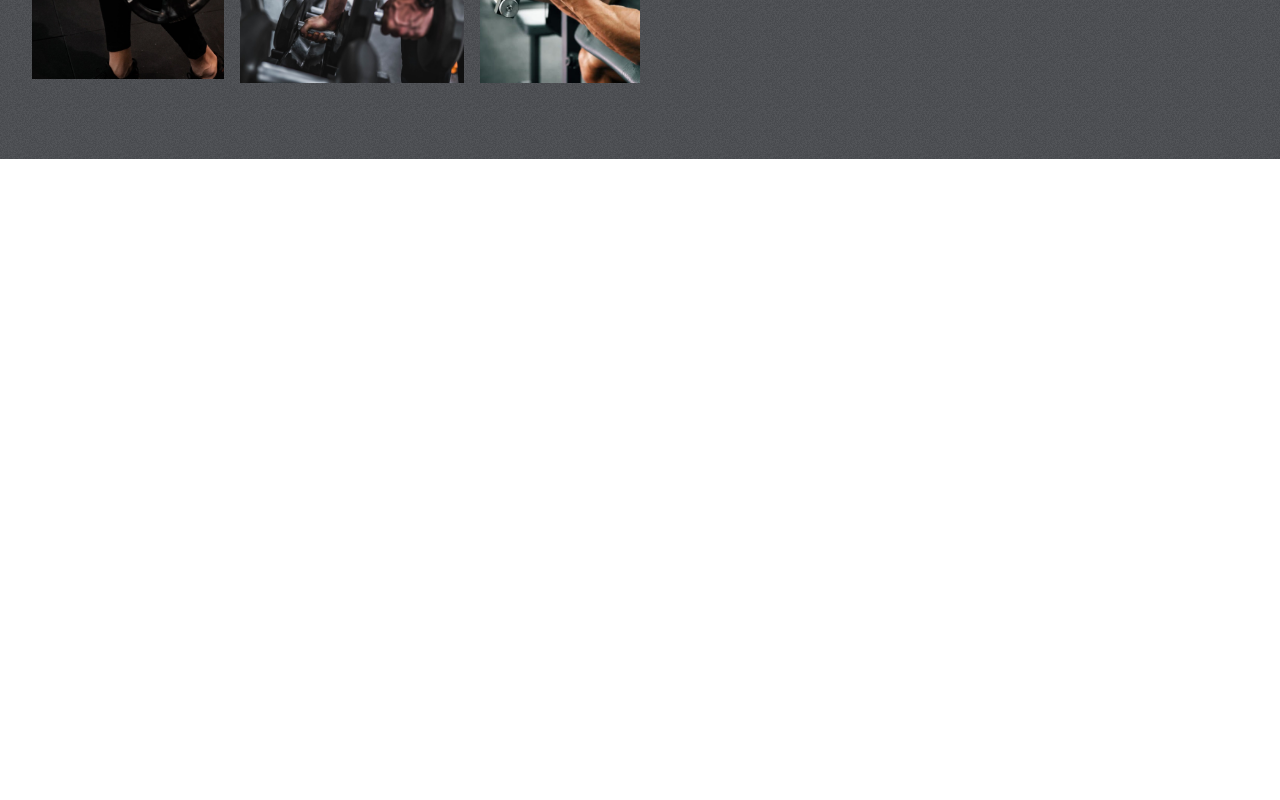
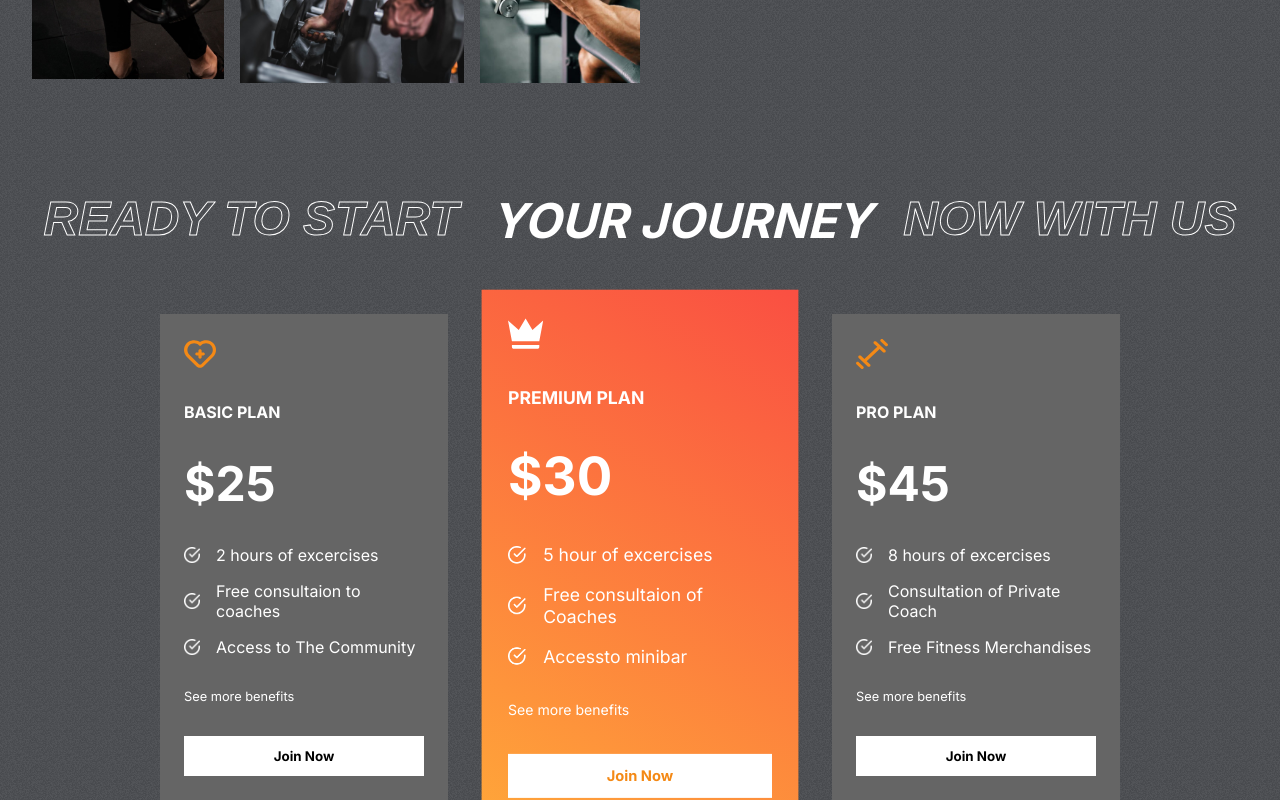
Before and after one commit to Vysint/React-FitClub, a React (Create React App) app: page / in a window 1280 px wide. Shown: the part 1630-2430 px from the top of the page. Before the commit the page ends 1789 px from the top, so only its background shows below. Built offline with nearby package versions, Linux system fonts and the light colour scheme.

Commit message:
Added the Markup for the Plans section and it's CSS styling

```diff
--- a/src/App.js
+++ b/src/App.js
@@ -2,6 +2,7 @@
 import "./App.css";
 import Programs from "./components/Programs/Programs";
 import Reasons from "./components/Reasons/Reasons";
+import Plans from "./components/Plans/Plans";
 
 
 function App() {
@@ -10,6 +11,7 @@
       <Hero />
       <Programs/>
       <Reasons/>
+      <Plans/>
     </div>
   );
 }
--- /dev/null
+++ b/src/components/Plans/Plans.css
@@ -0,0 +1,62 @@
+.plans-container{
+    margin-top: -4rem;
+    padding: 0 2rem;
+    display: flex;
+    flex-direction: column;
+    gap: 4rem;
+    position: relative;
+}
+.plans{
+    display: flex;
+    align-items: center;
+    justify-content: center;
+    gap: 3rem;
+}
+.plan{
+    display: flex;
+    flex-direction: column;
+    background: var(--caloryCard);
+    color: #fff;
+    gap: 2rem;
+    padding: 1.5rem;
+    width: 15rem;
+}
+.plan:nth-child(2){
+    background: var(--planCard);
+    transform: scale(1.1);
+}
+.plan>svg{
+    fill: var(--orange);
+    width: 2rem;
+    height: 2rem;
+}
+.plan>:nth-child(2){
+    font-size: 1rem;
+    font-weight: bold;
+}
+.plan>:nth-child(3){
+    font-size: 3rem;
+    font-weight: bold;
+}
+.plan>:nth-child(5){
+    font-size: 0.8rem;
+}
+.features{
+    display: flex;
+    flex-direction: column;
+    gap: 1rem;
+}
+.feature{
+    display: flex;
+    gap: 1rem;
+    align-items: center;
+}
+.feature>img{
+    width: 1rem;
+}
+.plans>:nth-child(2)>svg{
+    fill: #fff;
+}
+.plans>:nth-child(2)>button{
+    color: var(--orange);
+}
--- /dev/null
+++ b/src/components/Plans/Plans.jsx
@@ -0,0 +1,39 @@
+import { plansData } from "../../data/plansData";
+import whiteTick from "../../assets/whiteTick.png";
+import "./Plans.css";
+
+const Plans = () => {
+  return (
+    <div className="plans-container">
+      <div className="programs-header" style={{ gap: "2rem" }}>
+        <span className="stroke-text">READY TO START</span>
+        <span>YOUR JOURNEY</span>
+        <span className="stroke-text">NOW WITH US</span>
+      </div>
+      {/* plan card */}
+      <div className="plans">
+        {plansData.map((plan, index) => (
+          <div className="plan" key={index}>
+            {plan.icon}
+            <span>{plan.name}</span>
+            <span>${plan.price}</span>
+            <div className="features">
+              {plan.features.map((feature, index) => (
+                <div className="feature">
+                  <img src={whiteTick} alt="" />
+                  <span key={index}>{feature}</span>
+                </div>
+              ))}
+            </div>
+            <div>
+              <span>See more benefits</span>
+            </div>
+            <button className="btn">Join Now</button>
+          </div>
+        ))}
+      </div>
+    </div>
+  );
+};
+
+export default Plans;
--- a/src/components/Programs/Programs.jsx
+++ b/src/components/Programs/Programs.jsx
@@ -12,8 +12,8 @@
         <span className="stroke-text">to shape you</span>
       </div>
       <div className="program-categories">
-        {programsData.map((program) => (
-          <div className="category">
+        {programsData.map((program, index) => (
+          <div className="category" key={index}>
             {program.image}
             <span>{program.heading}</span>
             <span>{program.details}</span>
```
